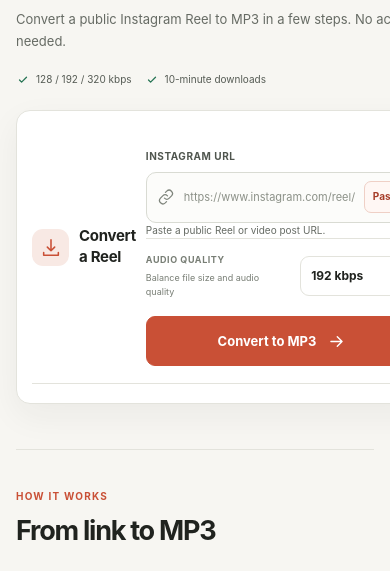
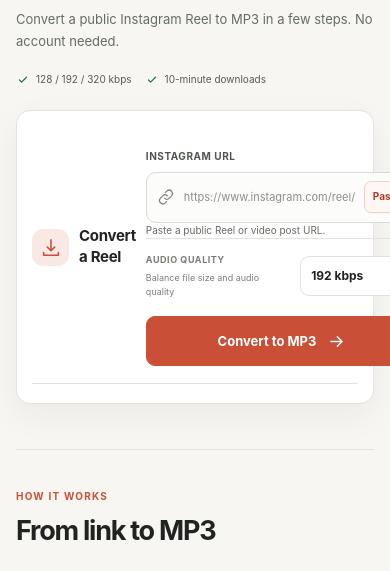
Before and after one commit to Judson-web/Instagram-MP3-downloader, a website: page public/index.html in a window 390 px wide. Shown: the part 252-823 px from the top of the page. Drawn offline with Linux system fonts and the light colour scheme.

Commit message:
Fix narrow-screen intrinsic grid overflow

```diff
--- a/public/styles.css
+++ b/public/styles.css
@@ -505,3 +505,11 @@ h1 span { color: var(--accent); }
 /* Disable drag-selection on the general interface; editable fields stay selectable. */
 body, body * { -webkit-user-select: none; user-select: none; -webkit-touch-callout: none; }
 input, textarea, [contenteditable="true"], [contenteditable=""] { -webkit-user-select: text !important; user-select: text !important; -webkit-touch-callout: default; }
+
+/* Prevent intrinsic grid sizing from widening small screens. */
+.hero-copy, .converter-card { min-width: 0; }
+@media (max-width: 920px) {
+  .hero { grid-template-columns: minmax(0, 1fr); }
+  .hero-copy, .converter-card { width: 100%; min-width: 0; }
+  .converter-card { grid-column: 1; grid-row: 2; }
+}
```
Also changed, not shown: public/index.html (+1 -1 lines).
